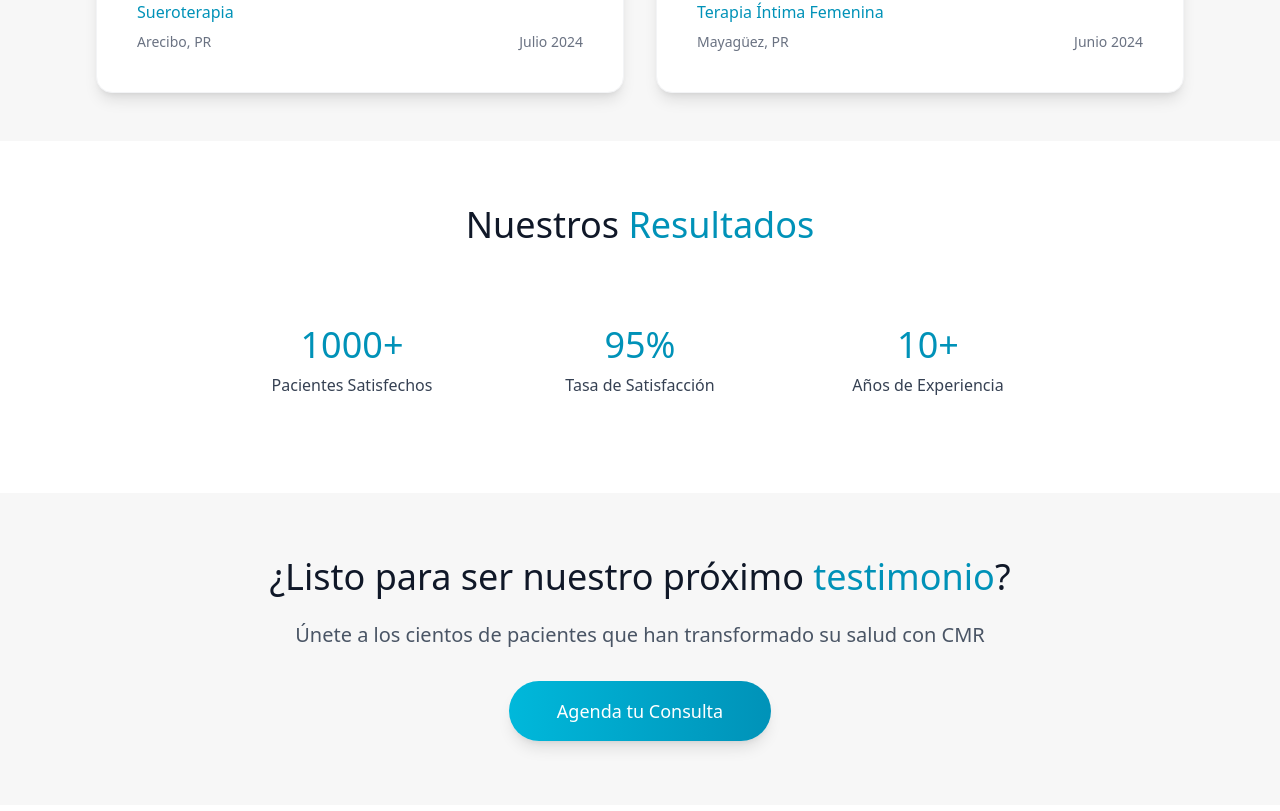
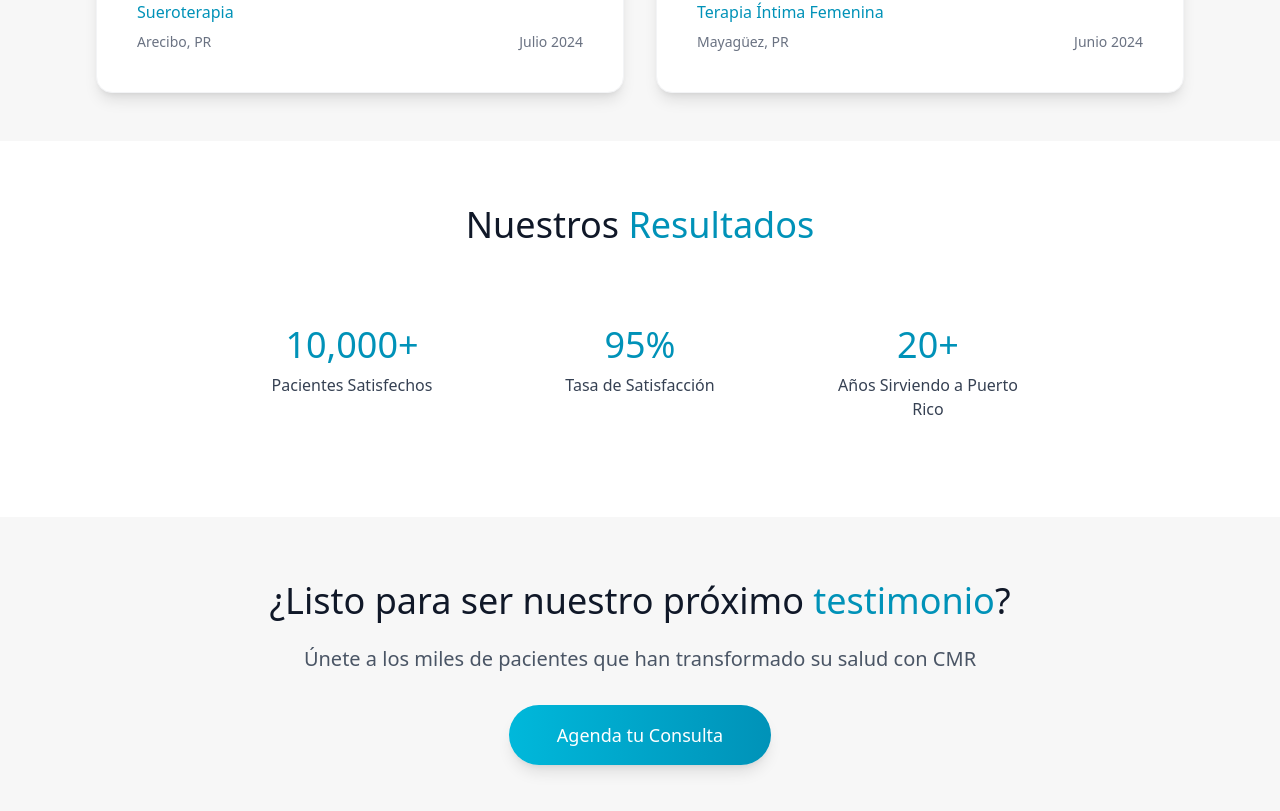
Before and after one commit to metadiego/centro-medicina-regenerativa, a Next.js app: page /testimonios in a window 1280 px wide. Shown: the part 2112-2923 px from the top of the page. Built offline with nearby package versions, Linux system fonts and the light colour scheme.

Commit message:
minor updates

```diff
--- a/app/testimonios/page.tsx
+++ b/app/testimonios/page.tsx
@@ -153,7 +153,7 @@ export default function TestimoniosPage() {
 
             <div className="grid md:grid-cols-3 gap-8 text-center">
               <div className="p-8">
-                <div className="text-4xl font-light text-cyan-600 mb-2">1000+</div>
+                <div className="text-4xl font-light text-cyan-600 mb-2">10,000+</div>
                 <div className="text-gray-700 font-medium">Pacientes Satisfechos</div>
               </div>
               <div className="p-8">
@@ -161,8 +161,8 @@ export default function TestimoniosPage() {
                 <div className="text-gray-700 font-medium">Tasa de Satisfacción</div>
               </div>
               <div className="p-8">
-                <div className="text-4xl font-light text-cyan-600 mb-2">10+</div>
-                <div className="text-gray-700 font-medium">Años de Experiencia</div>
+                <div className="text-4xl font-light text-cyan-600 mb-2">20+</div>
+                <div className="text-gray-700 font-medium">Años Sirviendo a Puerto Rico</div>
               </div>
             </div>
           </div>
@@ -175,7 +175,7 @@ export default function TestimoniosPage() {
               ¿Listo para ser nuestro próximo <span className="font-medium text-cyan-600">testimonio</span>?
             </h2>
             <p className="text-xl text-gray-600 mb-8 font-light">
-              Únete a los cientos de pacientes que han transformado su salud con CMR
+              Únete a los miles de pacientes que han transformado su salud con CMR
             </p>
             <Link
               href="/contacto"
--- a/app/tratamientos/page.tsx
+++ b/app/tratamientos/page.tsx
@@ -154,7 +154,7 @@ export default function TratamientosPage() {
       ],
       duration: '90-120 min',
       sessions: '20-60 sesiones (según condición)',
-      category: 'Medicina Hiperbárica'
+      category: 'Medicina Regenerativa'
     },
     {
       id: 8,
@@ -170,7 +170,7 @@ export default function TratamientosPage() {
       ],
       duration: '20-30 min',
       sessions: '8-15 sesiones',
-      category: 'Terapia Energética'
+      category: 'Medicina Regenerativa'
     },
     {
       id: 9,
```
